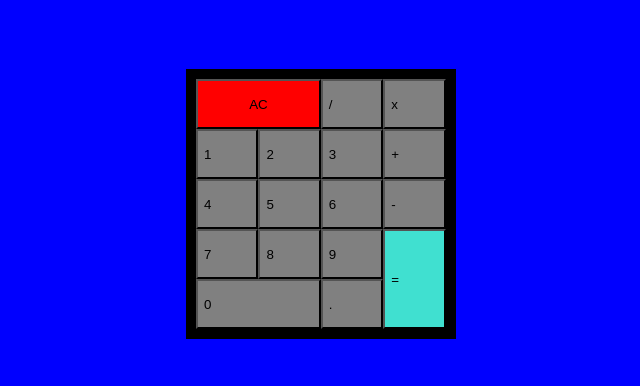
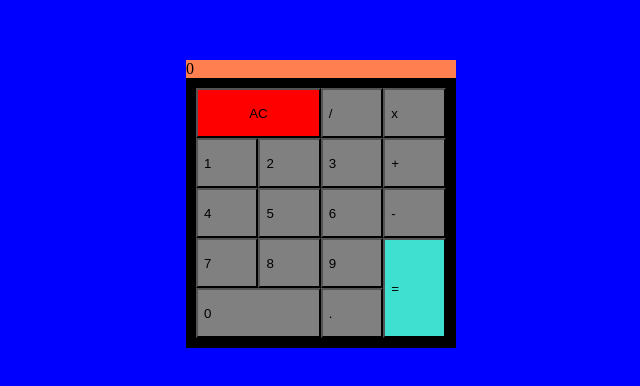
Before and after one commit to deepelegant99/Javascript-Calcul, a React (Create React App) app: page / in a window 1280 px wide. Shown: the part 196-582 px from the top of the page, without its empty margins (319-959 px from the left). Built offline with nearby package versions, Linux system fonts and the light colour scheme.

Commit message:
Added a use case such that when the expression is null, or have no value, display "0"

```diff
--- a/src/components/Display.js
+++ b/src/components/Display.js
@@ -3,7 +3,7 @@ import displayStyles from "./Display.module.css";
 const Display = ({ exp }) => {
   return (
     <div id="display" className={displayStyles.display}>
-      {exp}
+      {exp || "0"}
     </div>
   );
 };
```
